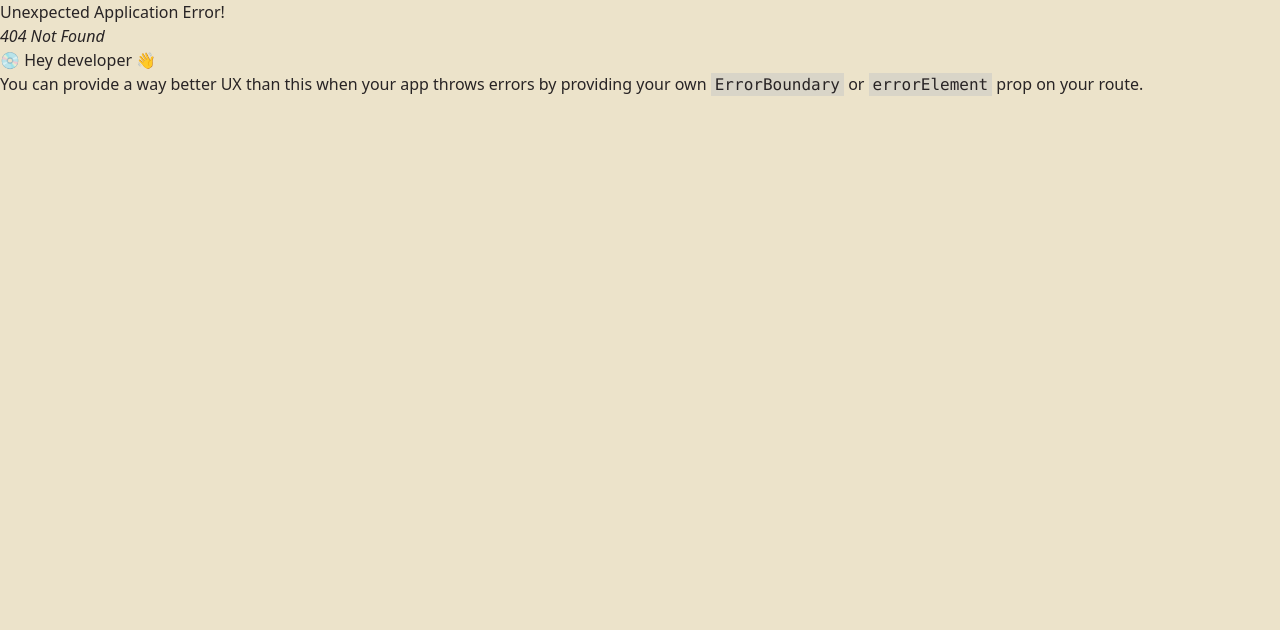
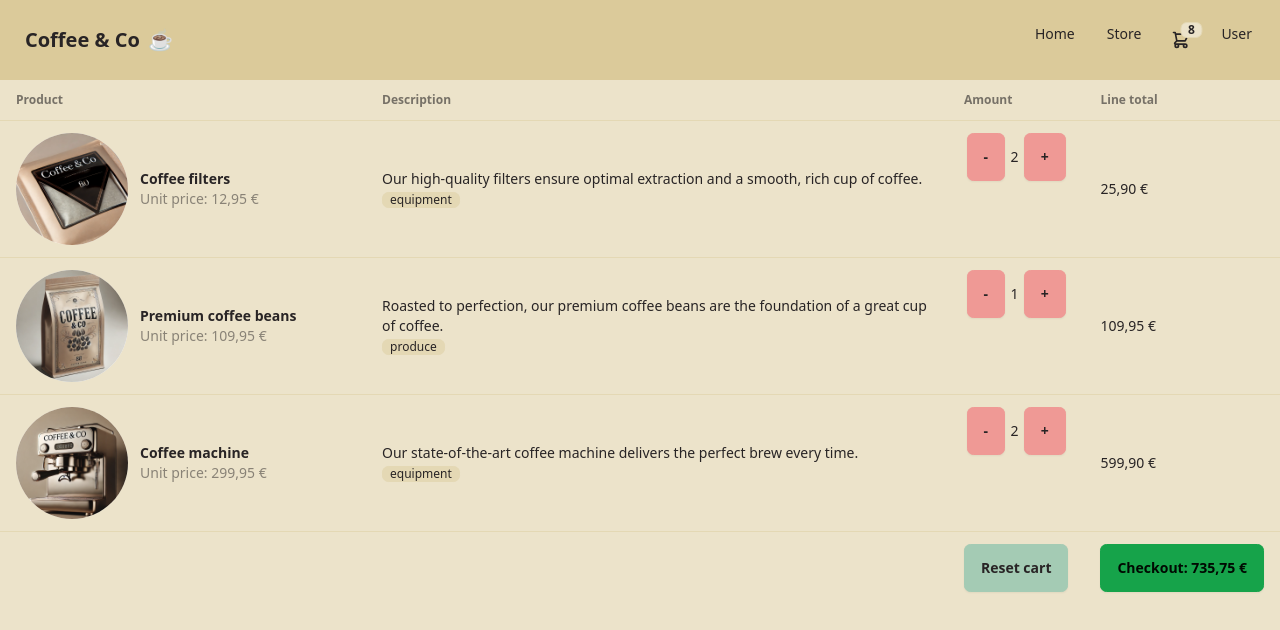
Before and after one commit to WebDev-WBSCodingSchool/context-api-recap, a React (Vite) app: page /cart in a window 1280 px wide. Before the commit this address had no page. Shown: the top 630 px of the page. Built offline with nearby package versions, Linux system fonts and the light colour scheme.

Commit message:
recap starter

```diff
--- a/src/App.jsx
+++ b/src/App.jsx
@@ -5,14 +5,15 @@ import {
   RouterProvider
 } from 'react-router-dom';
 import { MainLayout } from '@/layouts';
-import { Home, Store } from '@/pages';
+import { Cart, Home, Store, User } from '@/pages';
 
 const router = createBrowserRouter(
   createRoutesFromElements(
     <Route element={<MainLayout />}>
       <Route index element={<Home />} />
-      <Route path='user' element={<h1>Home</h1>} />
       <Route path='store' element={<Store />} />
+      <Route path='cart' element={<Cart />} />
+      <Route path='user' element={<User />} />
     </Route>
   )
 );
--- /dev/null
+++ b/src/components/Alert.jsx
@@ -0,0 +1,96 @@
+const Alert = ({ message, type }) => {
+  const renderIcon = type => {
+    const errorSVG = (
+      <svg
+        xmlns='http://www.w3.org/2000/svg'
+        className='h-6 w-6 shrink-0 stroke-current'
+        fill='none'
+        viewBox='0 0 24 24'
+      >
+        <path
+          strokeLinecap='round'
+          strokeLinejoin='round'
+          strokeWidth='2'
+          d='M10 14l2-2m0 0l2-2m-2 2l-2-2m2 2l2 2m7-2a9 9 0 11-18 0 9 9 0 0118 0z'
+        />
+      </svg>
+    );
+    const infoSVG = (
+      <svg
+        xmlns='http://www.w3.org/2000/svg'
+        fill='none'
+        viewBox='0 0 24 24'
+        className='h-6 w-6 shrink-0 stroke-current'
+      >
+        <path
+          strokeLinecap='round'
+          strokeLinejoin='round'
+          strokeWidth='2'
+          d='M13 16h-1v-4h-1m1-4h.01M21 12a9 9 0 11-18 0 9 9 0 0118 0z'
+        ></path>
+      </svg>
+    );
+    const successSVG = (
+      <svg
+        xmlns='http://www.w3.org/2000/svg'
+        className='h-6 w-6 shrink-0 stroke-current'
+        fill='none'
+        viewBox='0 0 24 24'
+      >
+        <path
+          strokeLinecap='round'
+          strokeLinejoin='round'
+          strokeWidth='2'
+          d='M9 12l2 2 4-4m6 2a9 9 0 11-18 0 9 9 0 0118 0z'
+        />
+      </svg>
+    );
+    const warningSVG = (
+      <svg
+        xmlns='http://www.w3.org/2000/svg'
+        className='h-6 w-6 shrink-0 stroke-current'
+        fill='none'
+        viewBox='0 0 24 24'
+      >
+        <path
+          strokeLinecap='round'
+          strokeLinejoin='round'
+          strokeWidth='2'
+          d='M12 9v2m0 4h.01m-6.938 4h13.856c1.54 0 2.502-1.667 1.732-3L13.732 4c-.77-1.333-2.694-1.333-3.464 0L3.34 16c-.77 1.333.192 3 1.732 3z'
+        />
+      </svg>
+    );
+    switch (type) {
+      case 'error':
+        return errorSVG;
+      case 'info':
+        return infoSVG;
+      case 'success':
+        return successSVG;
+      case 'warning':
+        return warningSVG;
+      default:
+        return infoSVG;
+    }
+  };
+
+  return (
+    <div
+      role='alert'
+      className={`alert ${
+        type === 'error'
+          ? 'alert-error'
+          : type === 'warning'
+          ? 'alert-warning'
+          : type === 'success'
+          ? 'alert-success'
+          : 'alert-info'
+      }`}
+    >
+      {renderIcon(type)}
+      <span>{message}</span>
+    </div>
+  );
+};
+
+export default Alert;
--- /dev/null
+++ b/src/components/CartTable.jsx
@@ -0,0 +1,86 @@
+import { Link } from 'react-router-dom';
+import { addToCart, formatCurrency, removeFromCart, resetCart } from '@/utils/cartUtils';
+
+const CartTable = ({ cart, setCart }) => {
+  const paymentProcess = () => {
+    alert('Payment process is not implemented yet. But coming soon!');
+  };
+
+  return (
+    <div className='overflow-x-auto'>
+      <table className='table'>
+        <thead>
+          <tr>
+            <th>Product</th>
+            <th>Description</th>
+            <th>Amount</th>
+            <th>Line total</th>
+          </tr>
+        </thead>
+        <tbody>
+          {cart.map(item => (
+            <tr key={item.id}>
+              <td width='30%'>
+                <div className='flex items-center gap-3'>
+                  <div className='avatar'>
+                    <div className='h-28 w-28 rounded-full'>
+                      <img src={item.image} alt={item.title} className='bg-white !object-contain' />
+                    </div>
+                  </div>
+                  <div>
+                    <div className='font-bold'>{item.title} </div>
+                    <div className='text-sm opacity-50'>
+                      Unit price: {formatCurrency(item.price)}
+                    </div>
+                  </div>
+                </div>
+              </td>
+              <td width='50%'>
+                {item.description}
+                <br />
+                <Link to={`/category/${item.category}`} className='badge badge-ghost badge-sm'>
+                  {item.category}
+                </Link>
+              </td>
+              <td width='10%' className='flex items-center justify-around w-full'>
+                <button
+                  className='btn btn-primary'
+                  onClick={() => setCart(prev => removeFromCart(prev, item))}
+                >
+                  -
+                </button>
+                <span> {item.quantity}</span>
+                <button
+                  className='btn btn-primary'
+                  onClick={() => setCart(prev => addToCart(prev, item))}
+                >
+                  +
+                </button>
+              </td>
+              <td width='10%'>{formatCurrency(item.quantity * item.price)}</td>
+            </tr>
+          ))}
+        </tbody>
+        <tfoot>
+          <tr>
+            <th></th>
+            <th></th>
+            <th>
+              <button className='btn btn-secondary' onClick={() => setCart(resetCart())}>
+                Reset cart
+              </button>
+            </th>
+            <th>
+              <button className='btn btn-success' onClick={paymentProcess}>
+                Checkout:{' '}
+                {formatCurrency(cart.reduce((acc, item) => acc + item.quantity * item.price, 0))}
+              </button>
+            </th>
+          </tr>
+        </tfoot>
+      </table>
+    </div>
+  );
+};
+
+export default CartTable;
--- a/src/components/ProductCard.jsx
+++ b/src/components/ProductCard.jsx
@@ -1,4 +1,4 @@
-import { addToCart, removeFromCart } from '@/utils/cartUtils';
+import { addToCart, formatCurrency, removeFromCart } from '@/utils/cartUtils';
 
 const ProductCard = ({ cart, product, setCart }) => {
   const productInCart = cart.find(p => p.id === product.id);
@@ -10,7 +10,7 @@ const ProductCard = ({ cart, product, setCart }) => {
       </figure>
       <div className='card-body'>
         <h2 className='card-title truncate'>{product.title}</h2>
-        <p>{product.price} &euro; </p>
+        <p>{formatCurrency(product.price)} </p>
         <div className='card-actions justify-end items-center'>
           {productInCart ? (
             <>
--- a/src/components/index.js
+++ b/src/components/index.js
@@ -1,3 +1,5 @@
+import Alert from './Alert';
+import CartTable from './CartTable';
 import ProductCard from './ProductCard';
 
-export { ProductCard };
+export { Alert, CartTable, ProductCard };
--- a/src/layouts/MainLayout.jsx
+++ b/src/layouts/MainLayout.jsx
@@ -19,10 +19,31 @@ const MainLayout = () => {
                 <NavLink to='/'>Home</NavLink>
               </li>
               <li>
-                <NavLink to='/user'>User</NavLink>
+                <NavLink to='/store'>Store</NavLink>
               </li>
               <li>
-                <NavLink to='/store'>Store</NavLink>
+                <NavLink to='/cart' tabIndex={0} role='button' className='btn btn-ghost btn-circle'>
+                  <div className='indicator'>
+                    <svg
+                      xmlns='http://www.w3.org/2000/svg'
+                      className='h-5 w-5'
+                      fill='none'
+                      viewBox='0 0 24 24'
+                      stroke='currentColor'
+                    >
+                      <path
+                        strokeLinecap='round'
+                        strokeLinejoin='round'
+                        strokeWidth='2'
+                        d='M3 3h2l.4 2M7 13h10l4-8H5.4M7 13L5.4 5M7 13l-2.293 2.293c-.63.63-.184 1.707.707 1.707H17m0 0a2 2 0 100 4 2 2 0 000-4zm-8 2a2 2 0 11-4 0 2 2 0 014 0z'
+                      />
+                    </svg>
+                    <span className='badge badge-sm indicator-item'>8</span>
+                  </div>
+                </NavLink>
+              </li>
+              <li>
+                <NavLink to='/user'>User</NavLink>
               </li>
             </ul>
           </nav>
--- /dev/null
+++ b/src/pages/Cart.jsx
@@ -0,0 +1,47 @@
+import { useState } from 'react';
+import { Alert, CartTable } from '@/components';
+
+const Cart = () => {
+  const [cart, setCart] = useState([
+    {
+      id: 2,
+      title: 'Coffee filters',
+      price: 12.95,
+      description:
+        'Our high-quality filters ensure optimal extraction and a smooth, rich cup of coffee.',
+      category: 'equipment',
+      image: '/filters.webp',
+      quantity: 2
+    },
+    {
+      id: 1,
+      title: 'Premium coffee beans',
+      price: 109.95,
+      description:
+        'Roasted to perfection, our premium coffee beans are the foundation of a great cup of coffee.',
+      category: 'produce',
+      image: '/premium-beans.webp',
+      quantity: 1
+    },
+    {
+      id: 3,
+      title: 'Coffee machine',
+      price: 299.95,
+      description: 'Our state-of-the-art coffee machine delivers the perfect brew every time.',
+      category: 'equipment',
+      image: '/machine.webp',
+      quantity: 2
+    }
+  ]);
+
+  if (!cart.length)
+    return (
+      <div className='mt-5'>
+        <Alert message='Your cart is empty :(' />
+      </div>
+    );
+
+  return <CartTable cart={cart} setCart={setCart} />;
+};
+
+export default Cart;
--- /dev/null
+++ b/src/pages/User.jsx
@@ -0,0 +1,5 @@
+const User = () => {
+  return <div>User</div>;
+};
+
+export default User;
--- a/src/pages/index.js
+++ b/src/pages/index.js
@@ -1,4 +1,6 @@
+import Cart from './Cart';
 import Home from './Home';
 import Store from './Store';
+import User from './User';
 
-export { Home, Store };
+export { Cart, Home, Store, User };
```
